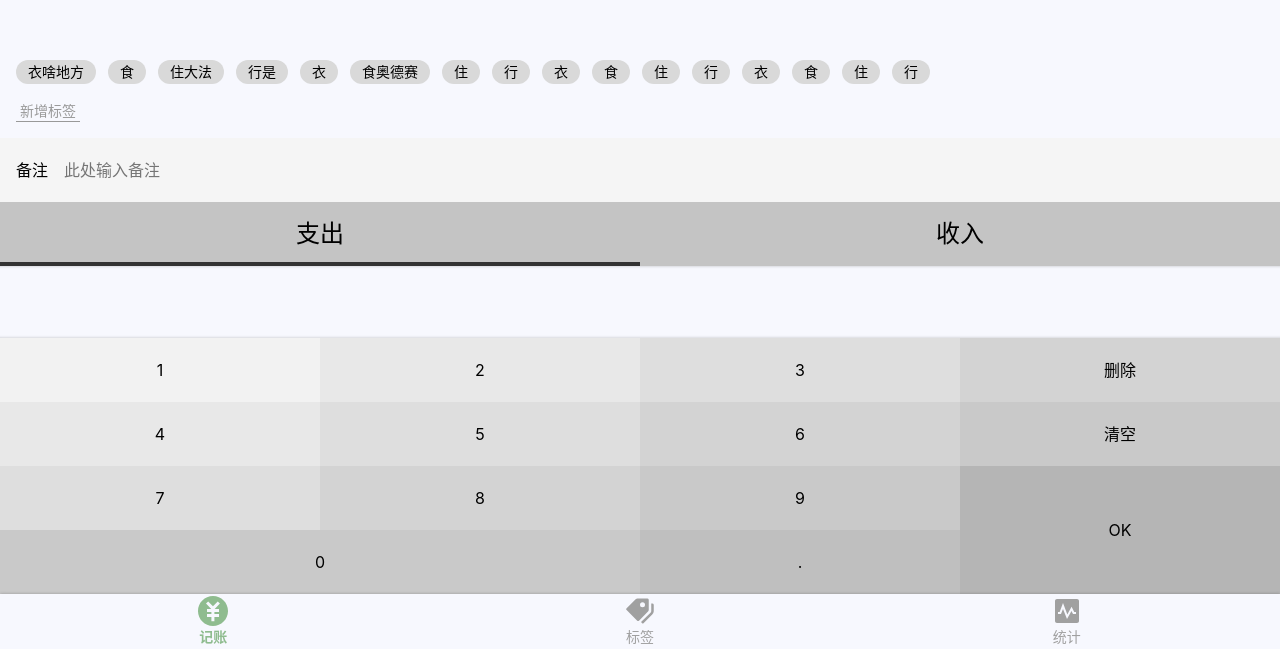
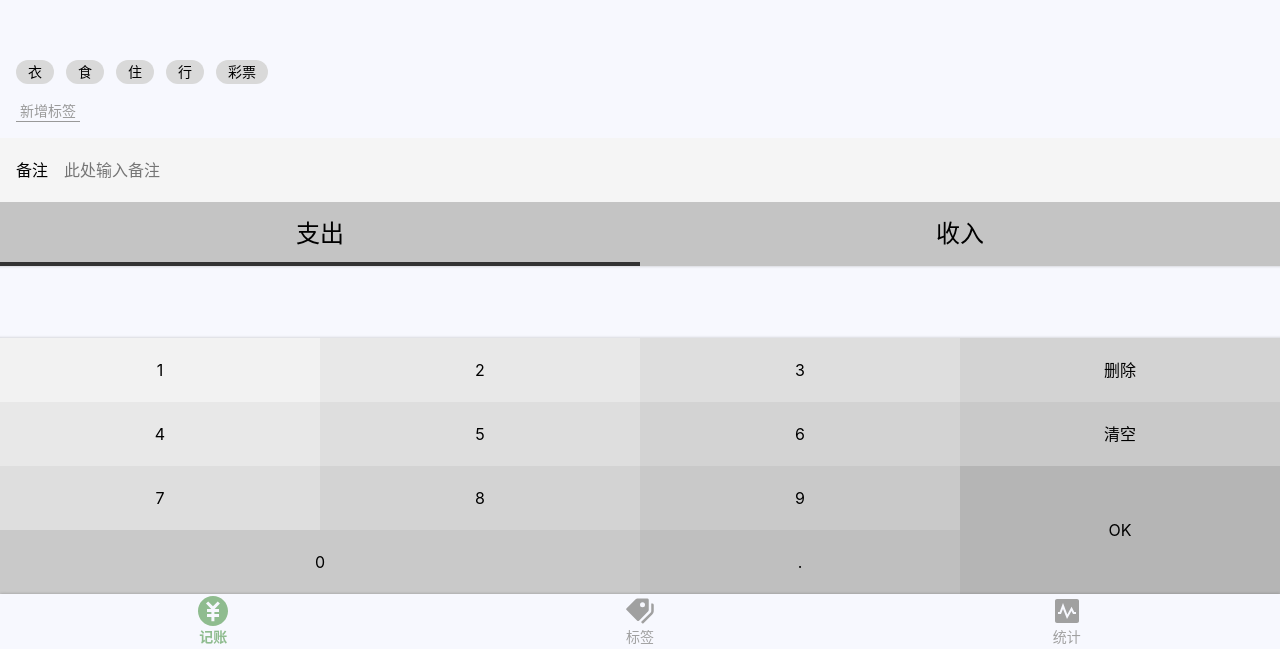
Before and after one commit to YeeeeRQ/mint-tally, a Vue app: page /#/money in a window 1280 px wide. Shown: the part 151-800 px from the top of the page. Built offline with nearby package versions, Linux system fonts and the light colour scheme.

Commit message:
可以选中已有标签

```diff
--- a/src/components/Money/Tags.vue
+++ b/src/components/Money/Tags.vue
@@ -1,22 +1,14 @@
 <template>
   <div class="tags">
     <ul class="current">
-        <li>衣啥地方</li>
-        <li>食</li>
-        <li>住大法</li>
-        <li>行是</li>
-        <li>衣</li>
-        <li>食奥德赛</li>
-        <li>住</li>
-        <li>行</li>
-        <li>衣</li>
-        <li>食</li>
-        <li>住</li>
-        <li>行</li>
-        <li>衣</li>
-        <li>食</li>
-        <li>住</li>
-        <li>行</li>
+      <li
+        v-for="tag in dataSource"
+        :key="tag"
+        @click="toggle(tag)"
+        :class="{ selected: selectedTags.indexOf(tag) >= 0 }"
+      >
+        {{ tag }}
+      </li>
     </ul>
     <div class="new">
       <button>新增标签</button>
@@ -25,13 +17,25 @@
 </template>
 
 <script lang="ts">
-export default {
-    name: "Tags"
+import { Vue, Component, Prop } from "vue-property-decorator";
+
+@Component
+export default class Tags extends Vue {
+  @Prop() dataSource: string[] | undefined;
+  selectedTags: string[] = [];
+  toggle(tag: string) {
+    const index = this.selectedTags.indexOf(tag);
+    if (index >= 0) {
+      this.selectedTags.splice(index, 1);
+    } else {
+      this.selectedTags.push(tag);
+    }
+  }
 }
 </script>
 
 <style lang="scss" scoped>
-.tags{
+.tags {
   overflow: auto;
   flex-grow: 1;
   font-size: 14px;
@@ -39,12 +43,14 @@ export default {
   display: flex;
   justify-content: flex-end;
   flex-direction: column;
-  > .current{
+  > .current {
     display: flex;
     flex-wrap: wrap;
     overflow: auto;
-    > li{
-      background-color: #d9d9d9;
+    > li {
+      $tag_color: #d9d9d9;
+
+      background-color: $tag_color;
       $h: 24px;
       height: $h;
       line-height: $h;
@@ -52,11 +58,15 @@ export default {
       padding: 0 12px;
       margin-right: 12px;
       margin-top: 4px;
+      &.selected {
+        background: darken($tag_color, 20%);
+        outline: 1px dashed #f7f7f7;
       }
     }
-  > .new{
+  }
+  > .new {
     padding-top: 16px;
-    button{
+    button {
       background: transparent;
       border: none;
       color: #999;
@@ -65,5 +75,4 @@ export default {
     }
   }
 }
-
 </style>
--- a/src/views/Money.vue
+++ b/src/views/Money.vue
@@ -1,6 +1,6 @@
 <template>
-  <Layout class-prefix="xxx">
-    <Tags />
+  <Layout class-prefix="layout">
+    <Tags :data-source="tags" />
     <Notes />
     <Types />
     <NumberPad/>
@@ -18,13 +18,18 @@ export default {
     NumberPad,
     Tags,
     Notes,
-    Types
+    Types,
+  },
+  data(){
+    return {
+      tags:[ '衣','食','住','行', "彩票"]
+    }
   }
 };
 </script>
 
 <style lang="scss">
-.xxx-content{
+.layout-content{
   display: flex;
   justify-content: flex-end;
   flex-direction: column;
```
Lines whose indentation alone changed are shown as unchanged.
